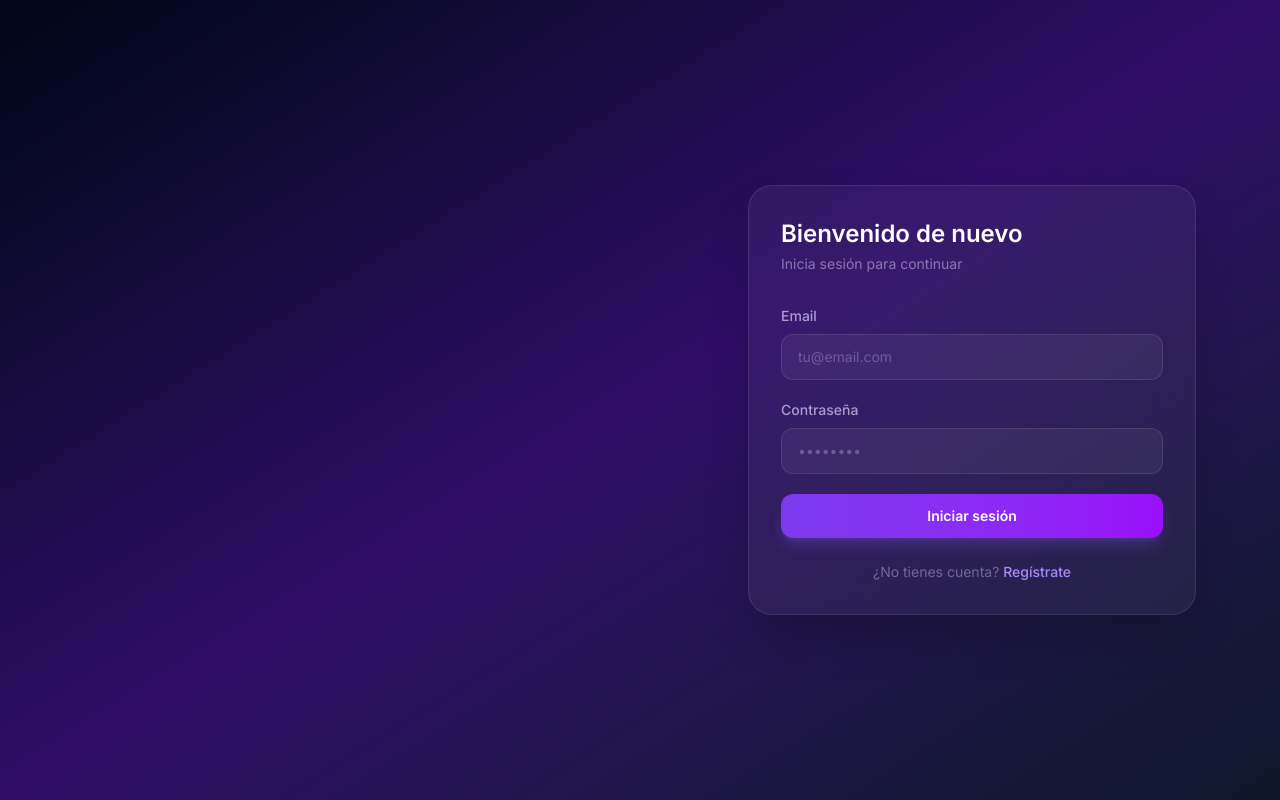
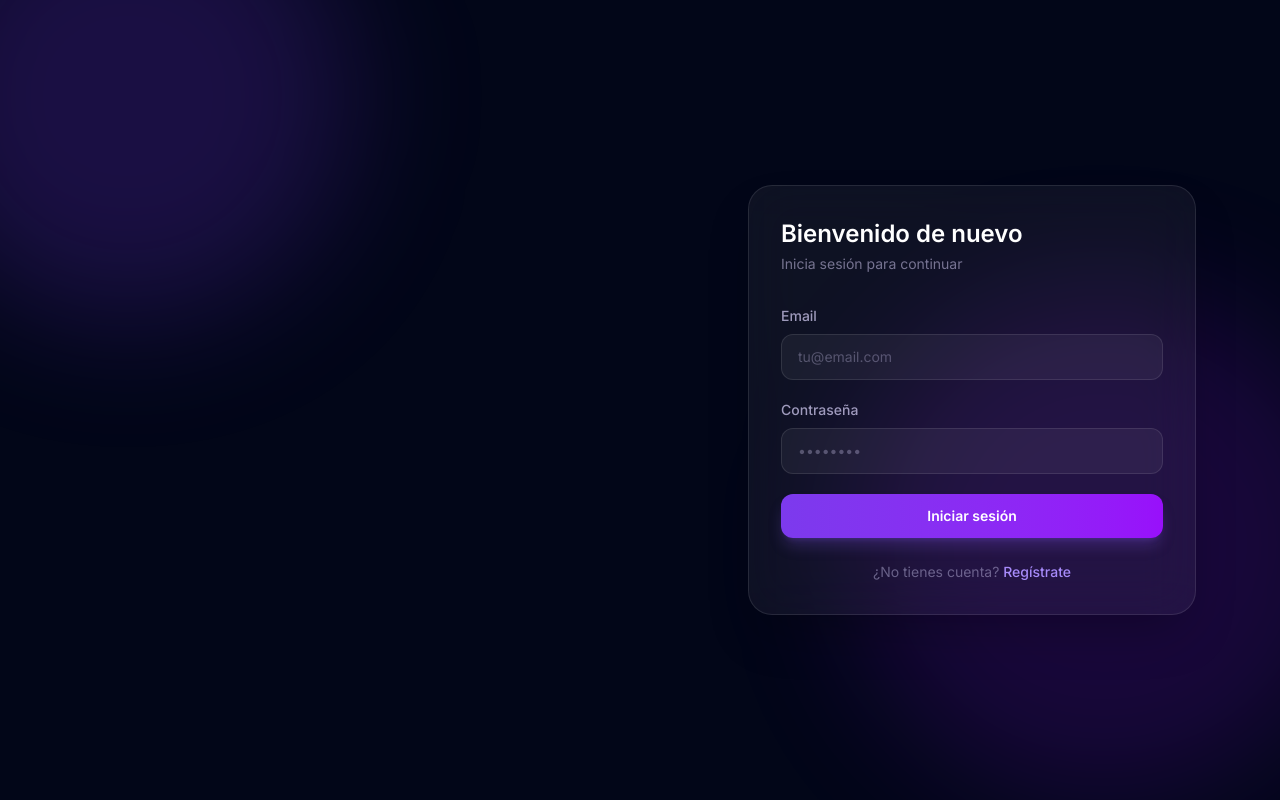
Before and after one commit to xabierjc94/meeting-notes, a React (Vite) app: page /login in a window 1280 px wide. Built offline with nearby package versions, Linux system fonts and the light colour scheme; no server answers.

Commit message:
style(login): replace gradient background with dark base and glow orbs

```diff
--- a/src/pages/LoginPage.jsx
+++ b/src/pages/LoginPage.jsx
@@ -32,8 +32,10 @@ export default function LoginPage() {
       <meta name="description" content="Accede a tu cuenta de MeetingNotes y continúa organizando tus reuniones." />
       <link rel="canonical" href="https://meetingnotes.es/login" />
     </Helmet>
-    <div className="min-h-screen flex bg-gradient-to-br from-slate-950 via-violet-950 to-slate-900">
-      <div className="flex-1 hidden lg:flex items-center justify-center p-12">
+    <div className="min-h-screen flex bg-slate-950 relative overflow-hidden">
+      <div className="absolute -top-32 -left-24 w-[28rem] h-[28rem] bg-violet-600/20 rounded-full blur-3xl pointer-events-none" />
+      <div className="absolute bottom-0 -right-20 w-[32rem] h-[32rem] bg-purple-600/15 rounded-full blur-3xl pointer-events-none" />
+      <div className="flex-1 hidden lg:flex items-center justify-center p-12 relative z-10">
         <div className="max-w-lg animate-fadeIn">
           <div className="flex items-center gap-3 mb-8">
             <div className="w-12 h-12 bg-gradient-to-br from-violet-500 to-purple-600 rounded-2xl flex items-center justify-center shadow-lg shadow-violet-500/25">
@@ -69,7 +71,7 @@ export default function LoginPage() {
         </div>
       </div>
 
-      <div className="flex-1 flex items-center justify-center p-6">
+      <div className="flex-1 flex items-center justify-center p-6 relative z-10">
         <div className="w-full max-w-md animate-scaleIn">
           <div className="bg-white/5 backdrop-blur-xl border border-white/10 rounded-3xl p-8 shadow-2xl">
             <div className="lg:hidden flex items-center gap-3 mb-6">
```
